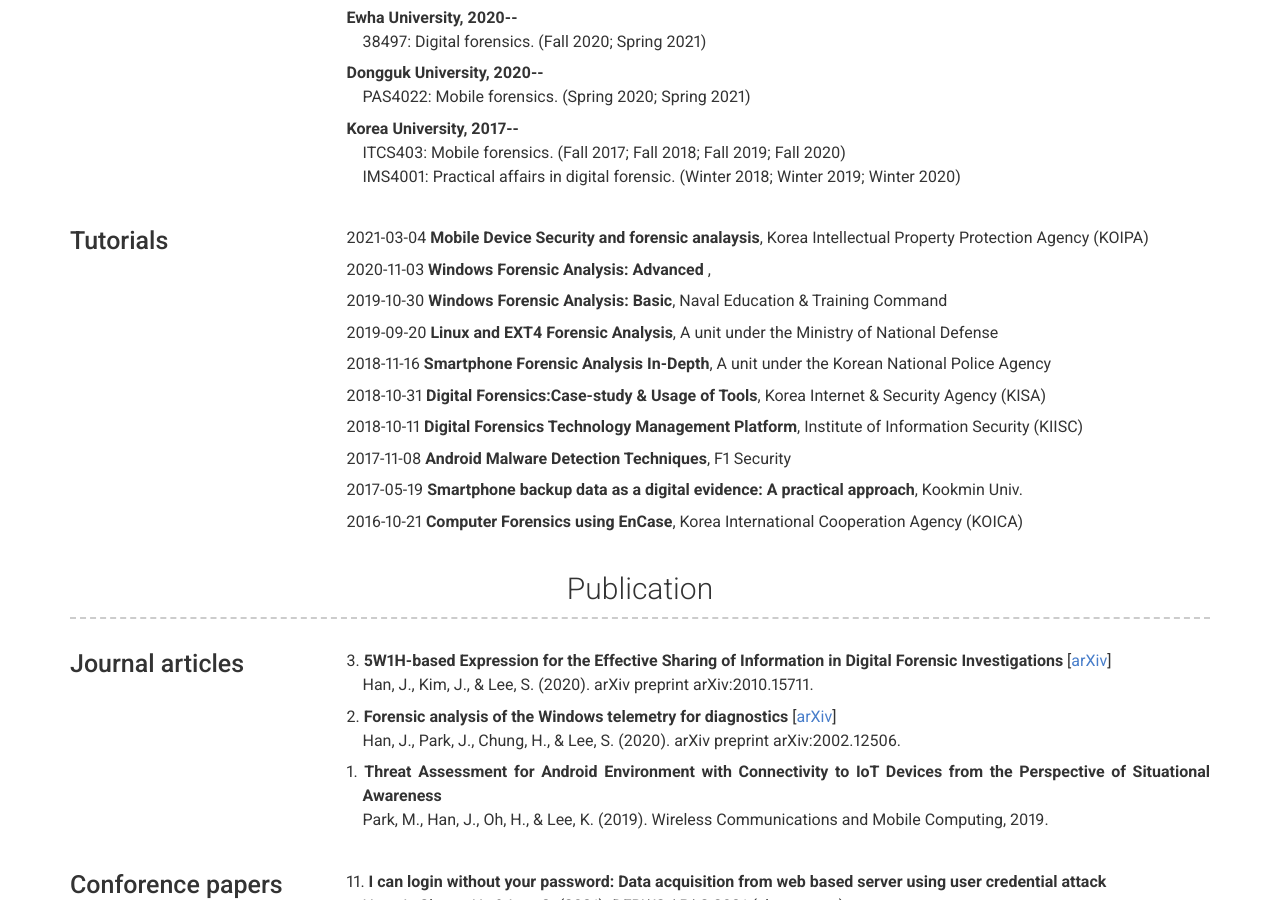
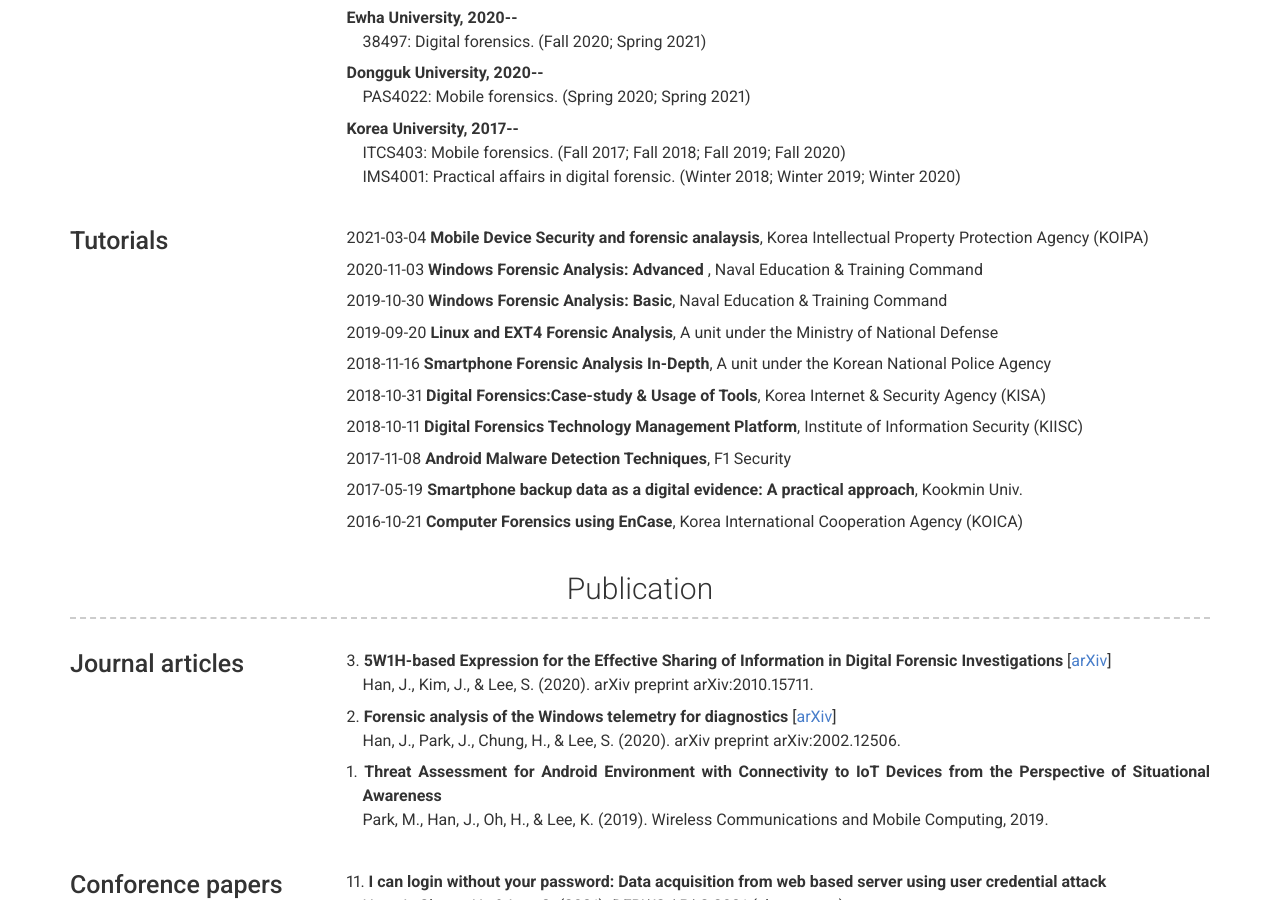
Before and after one commit to JaehyeokHan/jaehyeokhan.github.io, a Jekyll site: the page built from index.md, in a window 1280 px wide and 900 px high, scrolled down 2135 px. Built offline with Jekyll 4.4.1, drawn with Linux system fonts in a browser that asks for light colours; nearby versions of some CDN libraries.

Commit message:
Update _config.yml

```diff
--- a/_config.yml
+++ b/_config.yml
@@ -166,7 +166,7 @@ content:
         #  TBC
         description: | # this will include new lines to allow paragraphs
           <p style="text-indent: -1em;">2021-03-04 <b>Mobile Device Security and forensic analaysis</b>, Korea Intellectual Property Protection Agency (KOIPA)</p>
-          <p style="text-indent: -1em;">2020-11-03 <b>Windows Forensic Analysis: Advanced </b>, </p>
+          <p style="text-indent: -1em;">2020-11-03 <b>Windows Forensic Analysis: Advanced </b>, Naval Education & Training Command</p>
           <p style="text-indent: -1em;">2019-10-30 <b>Windows Forensic Analysis: Basic</b>, Naval Education & Training Command</p>
           <p style="text-indent: -1em;">2019-09-20 <b>Linux and EXT4 Forensic Analysis</b>, A unit under the Ministry of National Defense</p>
           <p style="text-indent: -1em;">2018-11-16 <b>Smartphone Forensic Analysis In-Depth</b>, A unit under the Korean National Police Agency</p>
```
